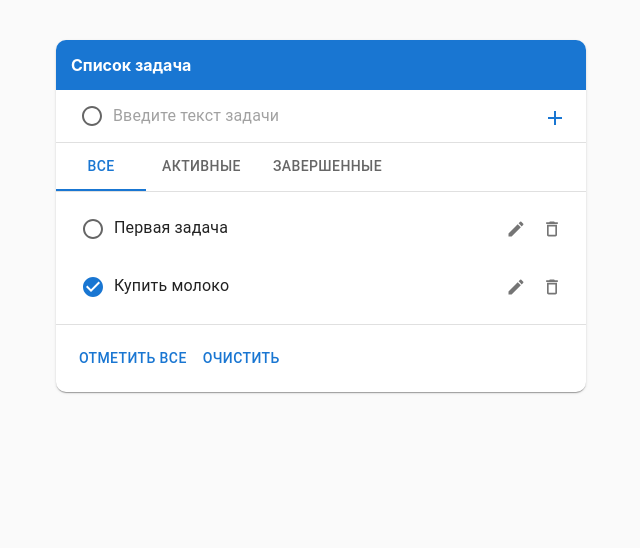
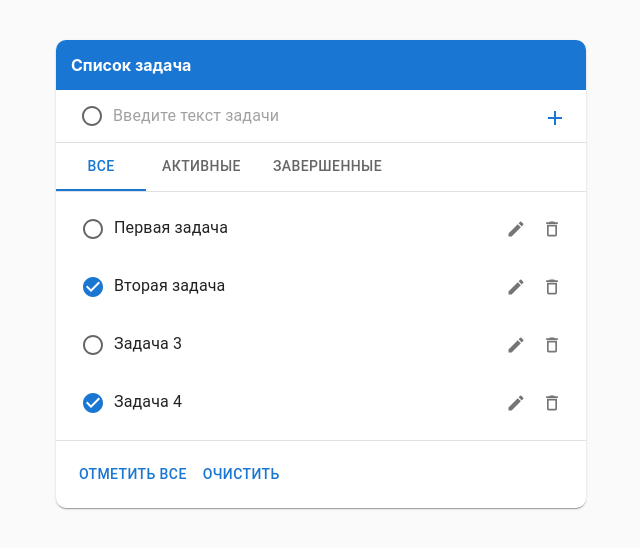
Before and after one commit to berdibekovadilet/Todo_redux, a React (Create React App) app: page / in a window 1280 px wide. Shown: the top 548 px of the page, without its empty margins (319-959 px from the left). Built offline with nearby package versions, Linux system fonts and the light colour scheme.

Commit message:
add delete, filter, clear all

```diff
--- a/src/App.js
+++ b/src/App.js
@@ -5,20 +5,78 @@ import Item from "./components/Item";
 
 function reducer(state, action) {
   if (action.type === "ADD_TASK") {
-    return [
+    return {
       ...state,
+      tasks: [
+        ...state.tasks,
         {
-        id: state[state.length - 1].id + 1,
+          id: state.tasks[state.tasks.length - 1].id + 1,
           text: action.payload.text,
           completed: action.payload.checked,
         },
-    ];
+      ],
+    };
   }
+
+  if (action.type === "REMOVE_TASK") {
+    return {
+      ...state,
+      tasks: state.tasks.filter((obj) => obj.id !== action.payload),
+    };
+  }
+
+  if (action.type === "TOGGLE_COMPLETE") {
+    return {
+      ...state,
+      tasks: state.tasks.map((obj) => {
+        if (obj.id === action.payload) {
+          return {
+            ...obj,
+            completed: !obj.completed,
+          };
+        }
+        return obj;
+      }),
+    };
+  }
+
+  if (action.type === "COMPLETE_ALL") {
+    return {
+      ...state,
+      tasks: state.tasks.map((obj) => ({
+        ...obj,
+        completed: true,
+      })),
+    };
+  }
+
+  if (action.type === "CLEAR") {
+    return {
+      ...state,
+      tasks: [],
+    };
+  }
+
+  if (action.type === "SET_FILTER") {
+    return {
+      ...state,
+      filterBy: action.payload,
+    };
+  }
+
   return state;
 }
 
+const filterIndex = {
+  all: 0,
+  active: 1,
+  completed: 2,
+};
+
 function App() {
-  const [state, dispatch] = useReducer(reducer, [
+  const [state, dispatch] = useReducer(reducer, {
+    filterBy: "all",
+    tasks: [
       {
         id: 1,
         text: "Первая задача",
@@ -26,10 +84,21 @@ function App() {
       },
       {
         id: 2,
-      text: "Купить молоко",
+        text: "Вторая задача",
         completed: true,
       },
-  ]);
+      {
+        id: 3,
+        text: "Задача 3",
+        completed: false,
+      },
+      {
+        id: 4,
+        text: "Задача 4 ",
+        completed: true,
+      },
+    ],
+  });
 
   const addTask = (text, checked) => {
     dispatch({
@@ -40,6 +109,45 @@ function App() {
       },
     });
   };
+
+  const removeTask = (id) => {
+    if (window.confirm("Удалить задачу?")) {
+      dispatch({
+        type: "REMOVE_TASK",
+        payload: id,
+      });
+    }
+  };
+
+  const toggleComplete = (id) => {
+    dispatch({
+      type: "TOGGLE_COMPLETE",
+      payload: id,
+    });
+  };
+
+  const completeAll = () => {
+    dispatch({
+      type: "COMPLETE_ALL",
+    });
+  };
+
+  const clearAll = () => {
+    if (window.confirm("Удалить всё?")) {
+      dispatch({
+        type: "CLEAR",
+      });
+    }
+  };
+
+  const setFilter = (_, newIndex) => {
+    const status = Object.keys(filterIndex)[newIndex];
+    dispatch({
+      type: "SET_FILTER",
+      payload: status,
+    });
+  };
+
   return (
     <div className="App">
       <Paper className="wrapper">
@@ -48,21 +156,43 @@ function App() {
         </Paper>
         <AddFeild onAdd={addTask} />
         <Divider />
-        <Tabs value={0}>
+        <Tabs onChange={setFilter} value={filterIndex[state.filterBy]}>
           <Tab label="Все" />
           <Tab label="Активные" />
           <Tab label="Завершенные" />
         </Tabs>
         <Divider />
         <List>
-          {state.map((obj) => (
-            <Item key={obj.id} completed={obj.completed} text={obj.text} />
+          {state.tasks
+            .filter((obj) => {
+              if (state.filterBy === "all") {
+                return true;
+              }
+              if (state.filterBy === "completed") {
+                return obj.completed;
+              }
+              if (state.filterBy === "active") {
+                return !obj.completed;
+              }
+            })
+            .map((obj) => (
+              <Item
+                key={obj.id}
+                completed={obj.completed}
+                text={obj.text}
+                onClickRemove={() => removeTask(obj.id)}
+                onClickCheckBox={() => toggleComplete(obj.id)}
+              />
             ))}
         </List>
         <Divider />
         <div className="check-buttons">
-          <Button>Отметить все</Button>
-          <Button>Очистить</Button>
+          <Button disabled={state.length === 0} onClick={completeAll}>
+            Отметить все
+          </Button>
+          <Button disabled={state.length === 0} onClick={clearAll}>
+            Очистить
+          </Button>
         </div>
       </Paper>
     </div>
--- a/src/components/Item.jsx
+++ b/src/components/Item.jsx
@@ -7,7 +7,7 @@ import {
   RadioButtonUnchecked,
 } from "@mui/icons-material";
 
-function Item({ text, completed }) {
+function Item({ text, completed, onClickRemove, onClickCheckBox  }) {
   return (
     <ListItem>
       <div className="d-flex item">
@@ -15,13 +15,14 @@ function Item({ text, completed }) {
           checked={completed}
           icon={<RadioButtonUnchecked />}
           checkedIcon={<CheckCircle />}
+          onChange={onClickCheckBox}
         />
         <Typography className="item-text">{text}</Typography>
         <div className="item-buttons d-flex">
           <IconButton>
             <Edit style={{ fontSize: 20 }} />
           </IconButton>
-          <IconButton>
+          <IconButton onClick={onClickRemove}>
             <DeleteOutline style={{ fontSize: 20 }} />
           </IconButton>
         </div>
```
Lines whose indentation alone changed are shown as unchanged.
